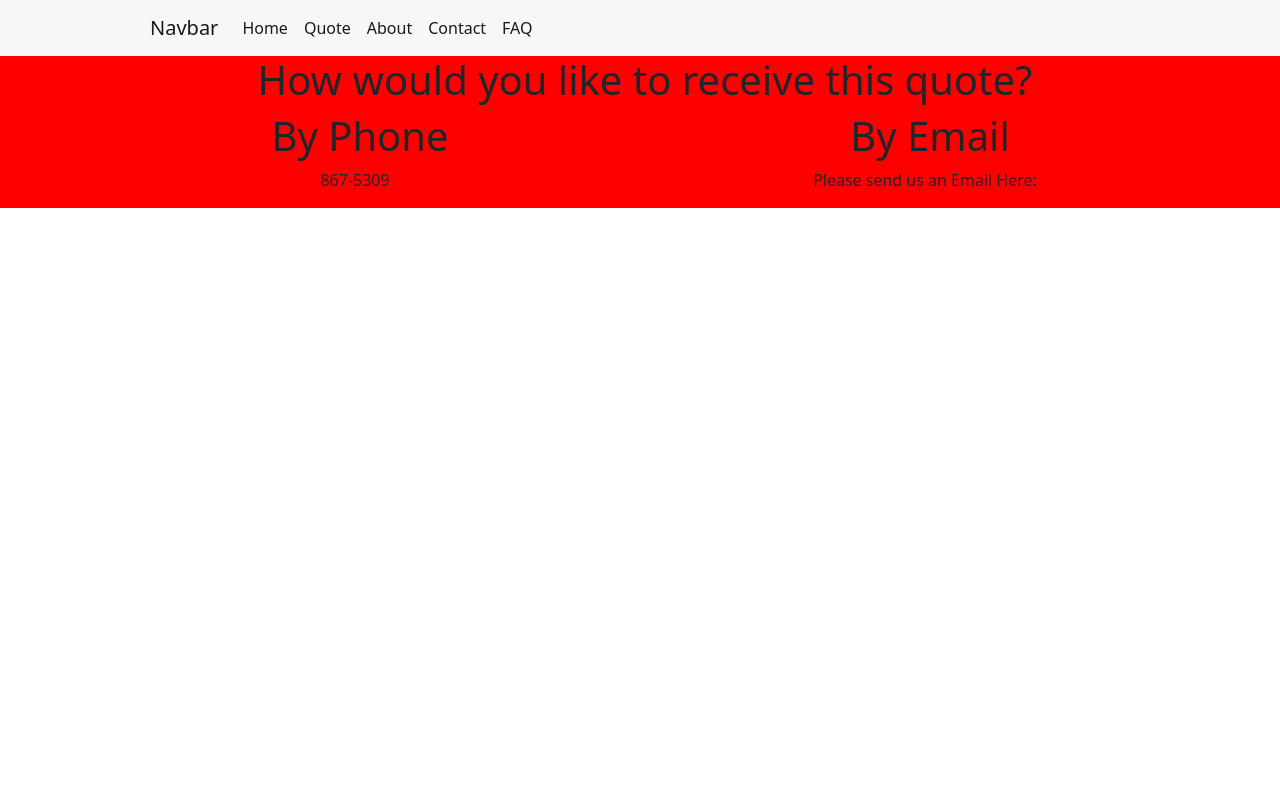
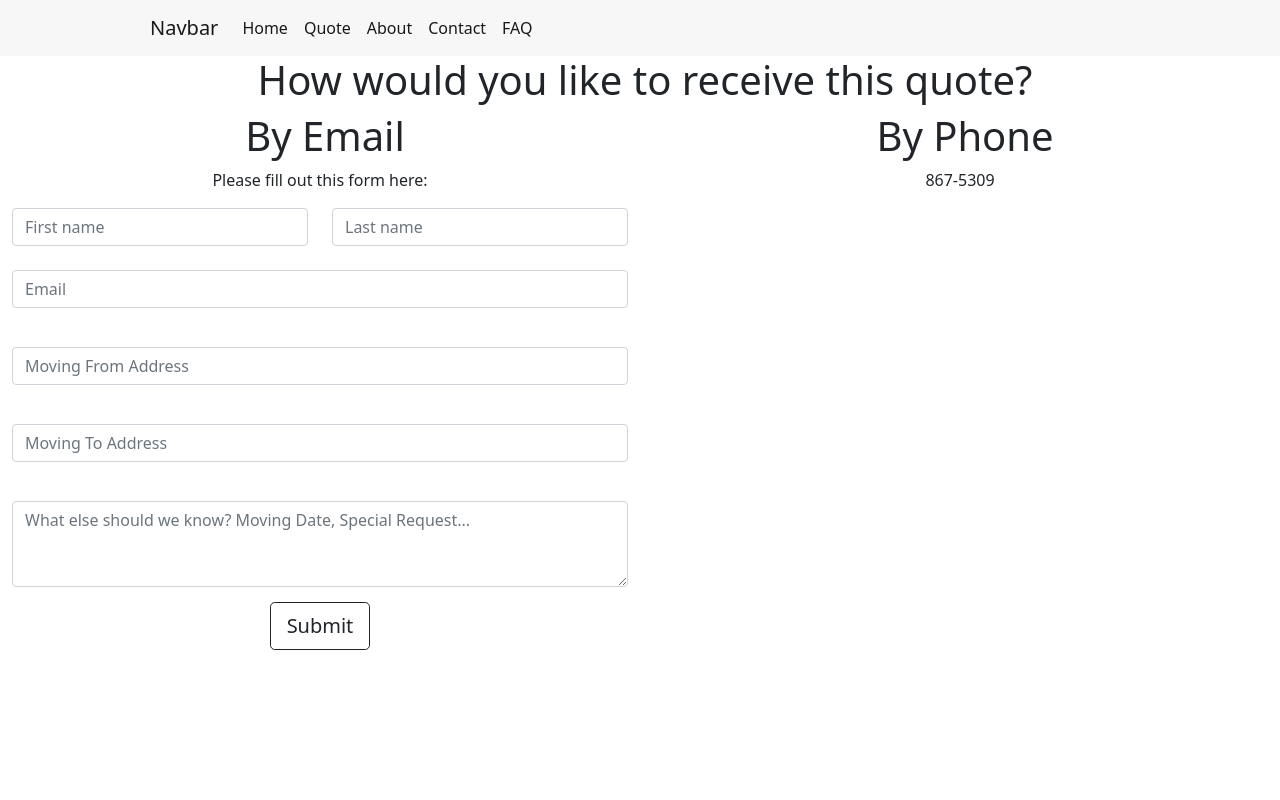
Before and after one commit to jarededrake/gilbert-perez, a React (Create React App) app: page /quote in a window 1280 px wide. Shown: the top 800 px of the page. Built offline with nearby package versions, Linux system fonts and the light colour scheme.

Commit message:
Change to Quote and Contact page

```diff
--- a/src/components/ContactUsPage.js
+++ b/src/components/ContactUsPage.js
@@ -3,72 +3,72 @@ import "./ContactUsPage.css";
 
 const ContactUsPage = () => {
   return (
-    <div className='contact-us'>
-      <div className='contact-us-info'>
+    <div className="contact-us">
+      <div className="contact-us-info">
         <p>Please feel free to send us e-mail with any questions you have.</p>
         <p>
           We know that time is of the essence with your move so we strive to
-          respond before 24 hours.
+          respond within 24 hours.
         </p>
-        <p>If this is an emergency please call us instad at 303-123-4567</p>
+        <p>If this is an emergency please call us at 303-123-4567</p>
       </div>
-      <div className='contact-us-form'>
+      <div className="contact-us-form">
         <form>
-          <div class='form-group'>
-            <label for='inputEmail'>Email address (required)</label>
+          <div class="form-group">
+            <label for="inputEmail">Email address (required)</label>
             <input
-              type='email'
-              class='form-control'
-              id='inputEmail'
-              aria-describedby='emailHelp'
-              placeholder='Enter email'
+              type="email"
+              class="form-control"
+              id="inputEmail"
+              aria-describedby="emailHelp"
+              placeholder="Enter email"
             />
           </div>
-          <div class='form-group'>
-            <label for='inputFirstName'>Your first name (required)</label>
+          <div class="form-group">
+            <label for="inputFirstName">Your first name (required)</label>
             <input
-              type='email'
-              class='form-control'
-              id='inputLastName'
-              aria-describedby='firstName'
-              placeholder='Enter first name'
+              type="email"
+              class="form-control"
+              id="inputLastName"
+              aria-describedby="firstName"
+              placeholder="Enter first name"
             />
           </div>
-          <div class='form-group'>
-            <label for='inputLastName'>Your last name (required)</label>
+          <div class="form-group">
+            <label for="inputLastName">Your last name (required)</label>
             <input
-              type='email'
-              class='form-control'
-              id='inputLastName'
-              aria-describedby='lastName'
-              placeholder='Enter last name'
+              type="email"
+              class="form-control"
+              id="inputLastName"
+              aria-describedby="lastName"
+              placeholder="Enter last name"
             />
           </div>
-          <div class='form-group'>
-            <label for='inputMobilePhone'>Your mobile phone</label>
+          <div class="form-group">
+            <label for="inputMobilePhone">Your mobile phone</label>
             <input
-              type='email'
-              class='form-control'
-              id='inputMobilePhone'
-              aria-describedby='mobilePhone'
-              placeholder='Enter mobile phone'
+              type="email"
+              class="form-control"
+              id="inputMobilePhone"
+              aria-describedby="mobilePhone"
+              placeholder="Enter mobile phone"
             />
           </div>
-          <div class='form-group'>
-            <label for='inputSubject'>Subject</label>
+          <div class="form-group">
+            <label for="inputSubject">Subject</label>
             <input
-              type='email'
-              class='form-control'
-              id='inputSubject'
-              aria-describedby='subject'
-              placeholder='Enter subject'
+              type="email"
+              class="form-control"
+              id="inputSubject"
+              aria-describedby="subject"
+              placeholder="Enter subject"
             />
           </div>
-          <div class='form-group'>
-            <label for='message'>Your message</label>
-            <textarea class='form-control' rows='5' id='message'></textarea>
+          <div class="form-group">
+            <label for="message">Your message</label>
+            <textarea class="form-control" rows="5" id="message"></textarea>
           </div>
-          <button type='submit' class='btn btn-primary'>
+          <button type="submit" class="btn btn-primary">
             Submit
           </button>
         </form>
--- a/src/components/QuotePage.css
+++ b/src/components/QuotePage.css
@@ -1,4 +1,6 @@
-.Quote {
-    text-align: center;
-    background-color: red;
+.quote {
+  text-align: center;
 }
+.btn {
+  margin-bottom: 5%;
+}
--- a/src/components/QuotePage.js
+++ b/src/components/QuotePage.js
@@ -3,18 +3,78 @@ import "./QuotePage.css";
 
 const QuotePage = () => {
   return (
-    <div className="Quote">
+    <div className="quote">
       <h1>How would you like to receive this quote?</h1>
-
-      <div className="container">
+      <div className="container-fluid">
         <div className="row">
-          <div className="col-lg-6">
+          <div className="col-sm">
+            <h1>By Email</h1>
+            <p>Please fill out this form here:</p>
+            <form>
+              <form>
+                <div class="form row">
+                  <div class="col">
+                    <input
+                      type="text"
+                      class="form-control"
+                      placeholder="First name"
+                    />
+                  </div>
+                  <div class="col">
+                    <input
+                      type="text"
+                      class="form-control"
+                      placeholder="Last name"
+                    />
+                  </div>
+                </div>
+              </form>
+              <div class="form row">
+                <div class="form-group col">
+                  <label for="inputEmail4"></label>
+                  <input
+                    type="email"
+                    class="form-control"
+                    id="inputEmail4"
+                    placeholder="Email"
+                  />
+                </div>
+              </div>
+              <div class="form-group">
+                <label for="inputAddress"></label>
+                <input
+                  type="text"
+                  class="form-control"
+                  id="inputAddress"
+                  placeholder="Moving From Address"
+                />
+              </div>
+              <div class="form-group">
+                <label for="inputAddress2"></label>
+                <input
+                  type="text"
+                  class="form-control"
+                  id="inputAddress2"
+                  placeholder="Moving To Address"
+                />
+              </div>
+              <div class="form-group">
+                <label for="exampleFormControlTextarea1"></label>
+                <textarea
+                  class="form-control"
+                  id="exampleFormControlTextarea1"
+                  placeholder="What else should we know? Moving Date, Special Request..."
+                  rows="3"
+                ></textarea>
+              </div>
+              <button type="submit" class="btn btn-outline-dark btn-lg">
+                Submit
+              </button>
+            </form>
+          </div>
+          <div className="col-sm">
             <h1>By Phone</h1>
             <p>867-5309</p>
-          </div>
-          <div className="col">
-            <h1>By Email</h1>
-            <p>Please send us an Email Here:</p>
           </div>
         </div>
       </div>
```
Also changed, not shown: src/components/HomePage.js (+22 -22 lines).
